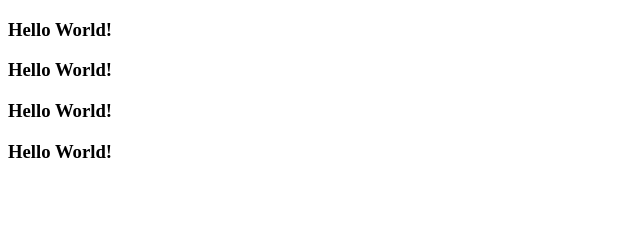
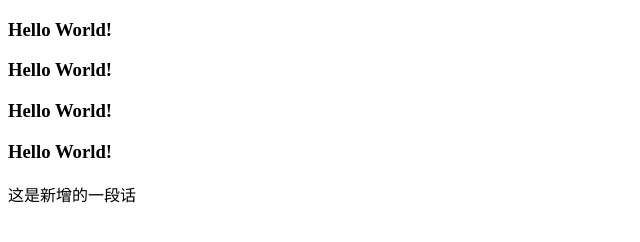
Before and after one commit to 642784739/demo2, a plain HTML site: page index.html in a window 1280 px wide. Shown: the whole page, without its empty margins (0-640 px from the left). Drawn offline with Linux system fonts and the light colour scheme.

Commit message:
add a p tager

```diff
--- a/index.html
+++ b/index.html
@@ -11,6 +11,6 @@
     <h3>Hello World!</h3>
     <h3>Hello World!</h3>
     <h3>Hello World!</h3>
-
+    <p>这是新增的一段话</p>
 </body>
 </html>
```
